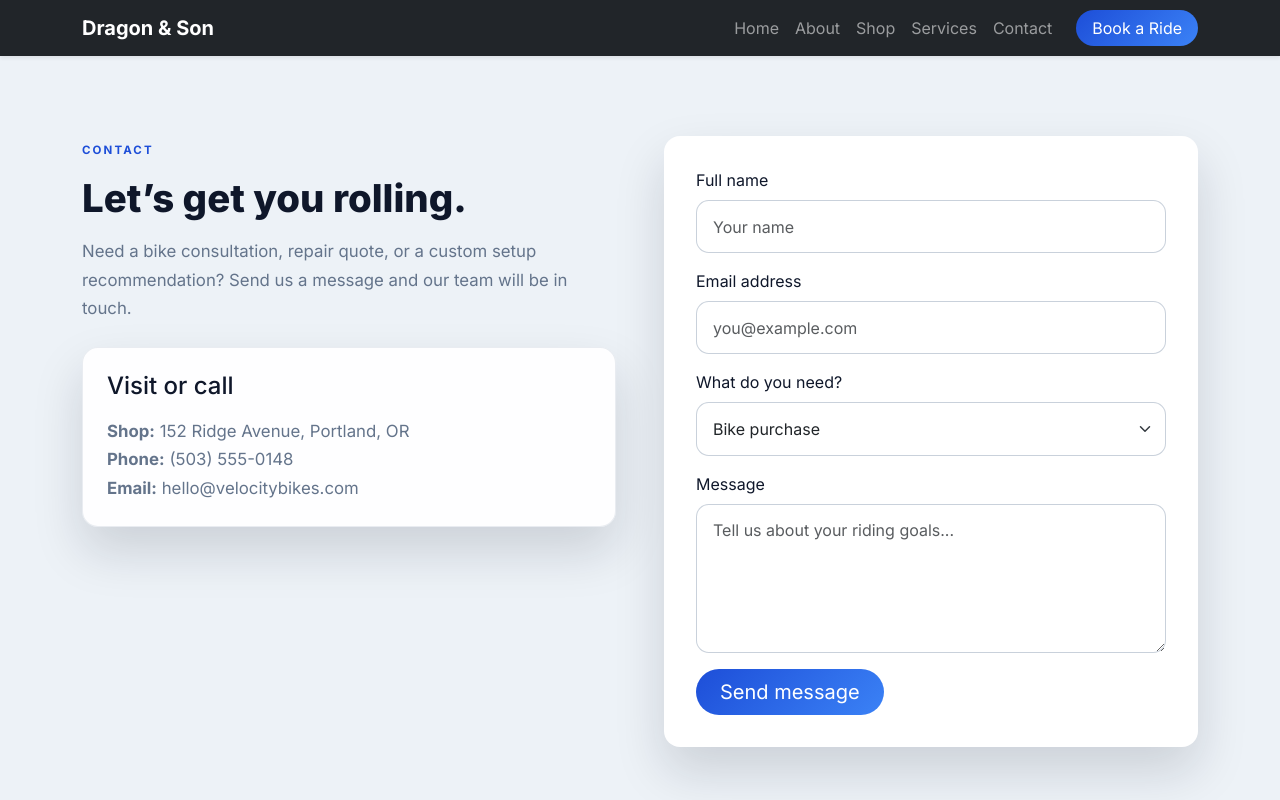
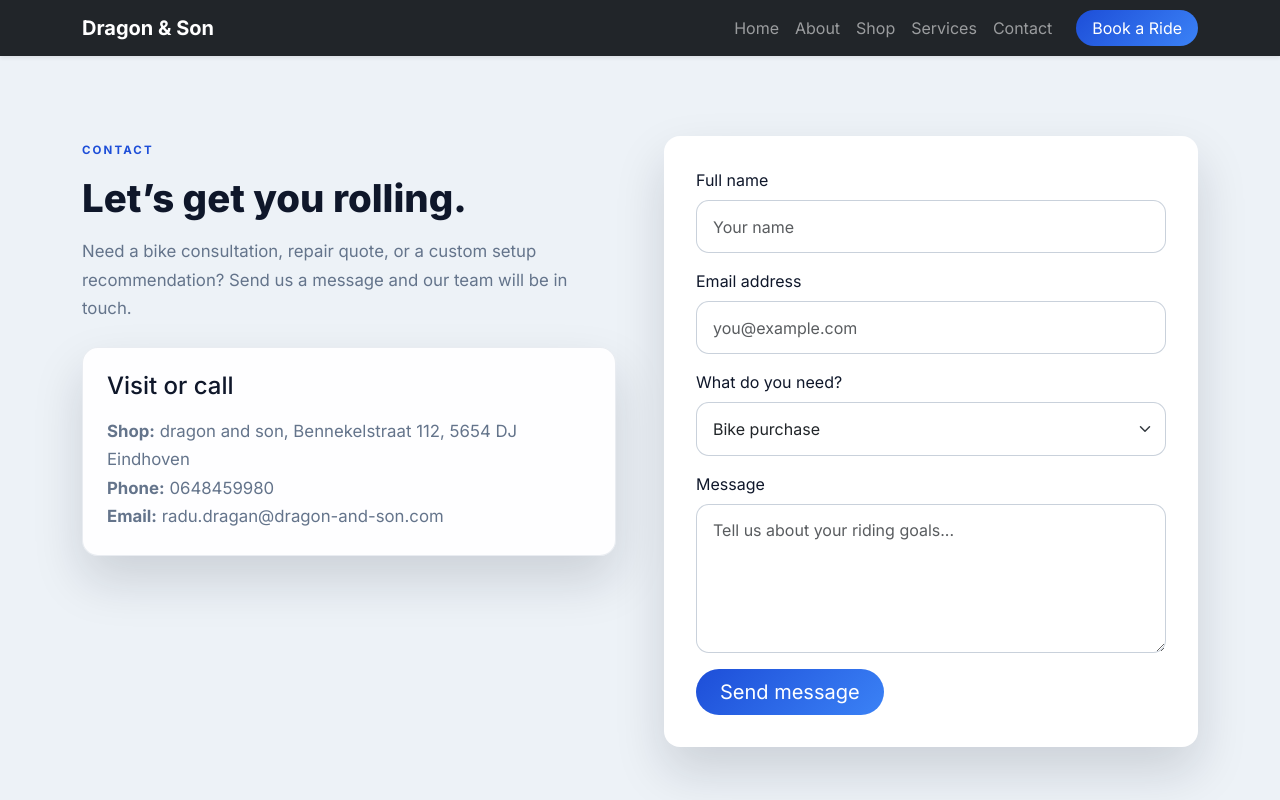
Before and after one commit to RaduDraganAndSon/dragon_and_son_entry_point, a Vue app: page /contact in a window 1280 px wide. Shown: the top 800 px of the page. Built offline with nearby package versions, Linux system fonts and the light colour scheme.

Commit message:
0.0.2 update contact page

```diff
--- a/src/views/ContactView.vue
+++ b/src/views/ContactView.vue
@@ -12,9 +12,9 @@
           <div class="info-panel p-4 mt-4">
             <h3 class="h4 mb-3">Visit or call</h3>
             <ul class="list-unstyled mb-0 lead-text">
-              <li><strong>Shop:</strong> 152 Ridge Avenue, Portland, OR</li>
-              <li><strong>Phone:</strong> (503) 555-0148</li>
-              <li><strong>Email:</strong> hello@velocitybikes.com</li>
+              <li><strong>Shop:</strong> {{ storeDetails.address }}</li>
+              <li><strong>Phone:</strong> {{ storeDetails.phone }}</li>
+              <li><strong>Email:</strong> {{ storeDetails.email }}</li>
             </ul>
           </div>
         </div>
@@ -58,3 +58,11 @@
     </div>
   </section>
 </template>
+
+<script setup>
+import { storeToRefs } from 'pinia'
+import { useShopStore } from '../stores/shopStore'
+
+const shopStore = useShopStore()
+const { storeDetails } = storeToRefs(shopStore)
+</script>
```
Also changed, not shown: documentation/CHANGELOG.md, 1 other file (tests, documents, lock files or other folders).
